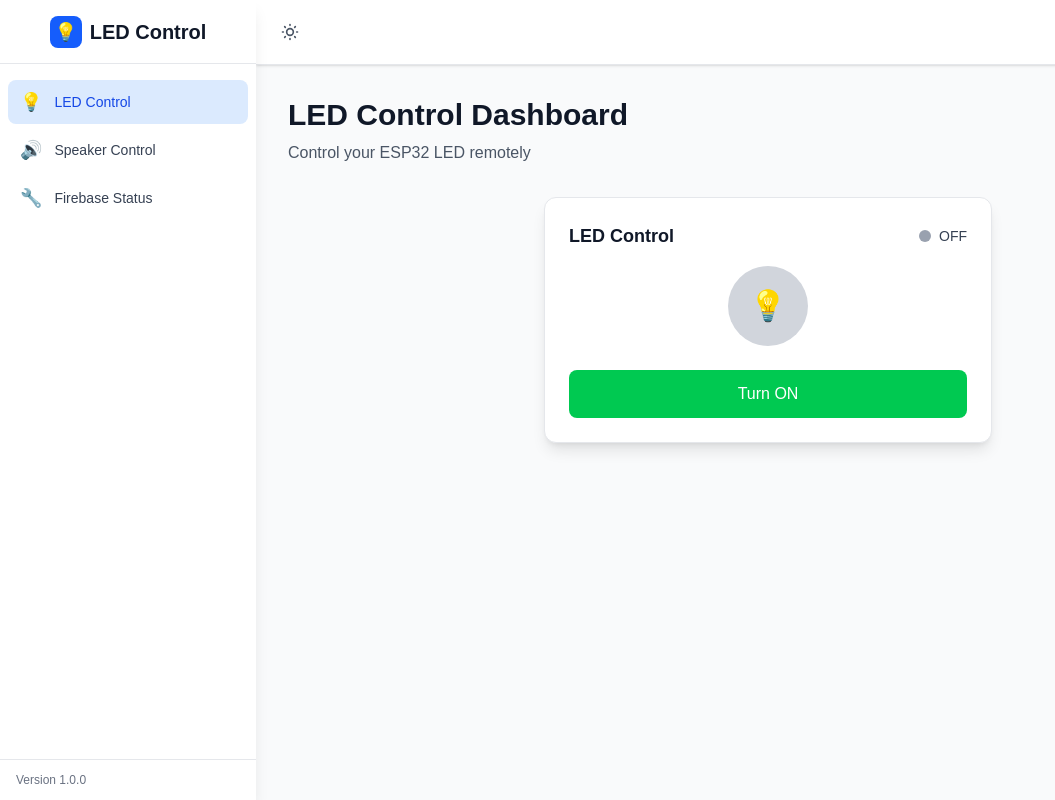
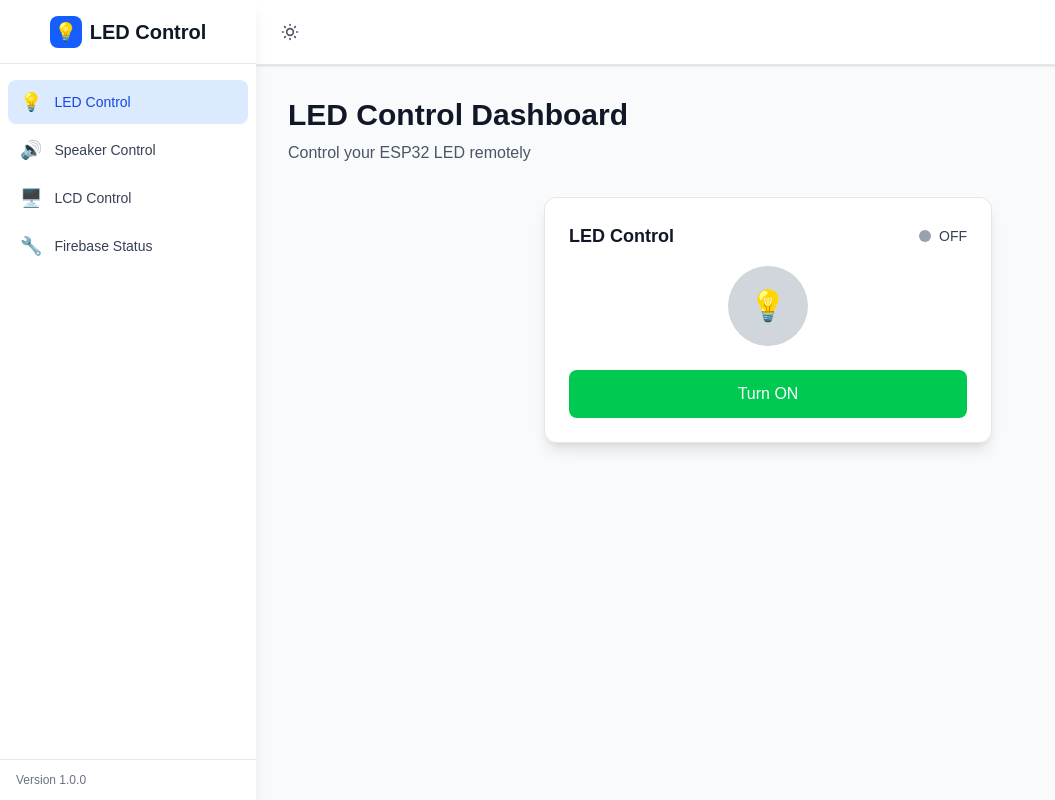
Before and after one commit to aksah1281/iot-dashboard-main, a Next.js app: page / in a window 1280 px wide. Shown: the whole page, without its empty margins (0-1055 px from the left). Built offline with nearby package versions, Linux system fonts and the light colour scheme; no server answers; the database is empty.

Commit message:
Update Layout.js

```diff
--- a/components/Layout.js
+++ b/components/Layout.js
@@ -9,6 +9,7 @@ const Layout = ({ children }) => {
   const navigation = [
     { name: 'LED Control', href: '/', icon: '💡' },
     { name: 'Speaker Control', href: '/speaker', icon: '🔊' },
+    { name: 'LCD Control', href: '/lcd', icon: '🖥️' },
     { name: 'Firebase Status', href: '/status', icon: '🔧' },
   ];
 
```
